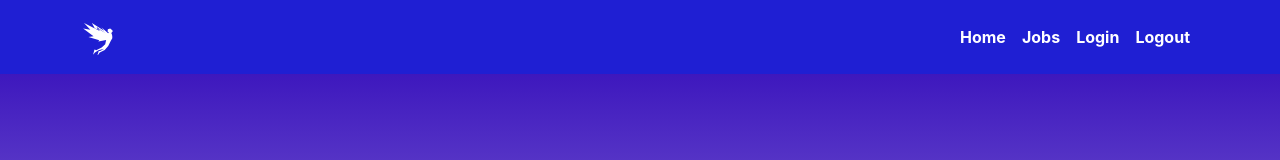
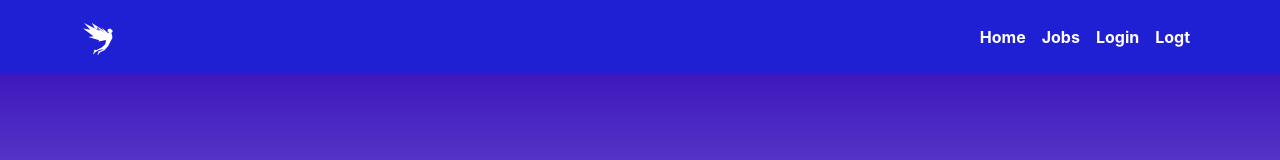
Before and after one commit to Eddysam2000/Login, a React (Create React App) app: page / in a window 1280 px wide. Shown: the top 160 px of the page. Built offline with nearby package versions, Linux system fonts and the light colour scheme.

Commit message:
home added

```diff
--- a/src/Components/Navbar/Navbar.jsx
+++ b/src/Components/Navbar/Navbar.jsx
@@ -17,7 +17,7 @@ const Header = () => {
         <Nav.Link href="#" className='fw-bold text-white'>Home</Nav.Link>
         <Nav.Link href="Jobs" className='fw-bold text-white'>Jobs</Nav.Link>
         <Nav.Link href="Login" className='fw-bold text-white'>Login</Nav.Link>
-        <Nav.Link href="#" className='fw-bold text-white'>Logout</Nav.Link>
+        <Nav.Link href="#" className='fw-bold text-white'>Logt</Nav.Link>
      </Nav>
     </Navbar.Collapse>
   </Container>
```
